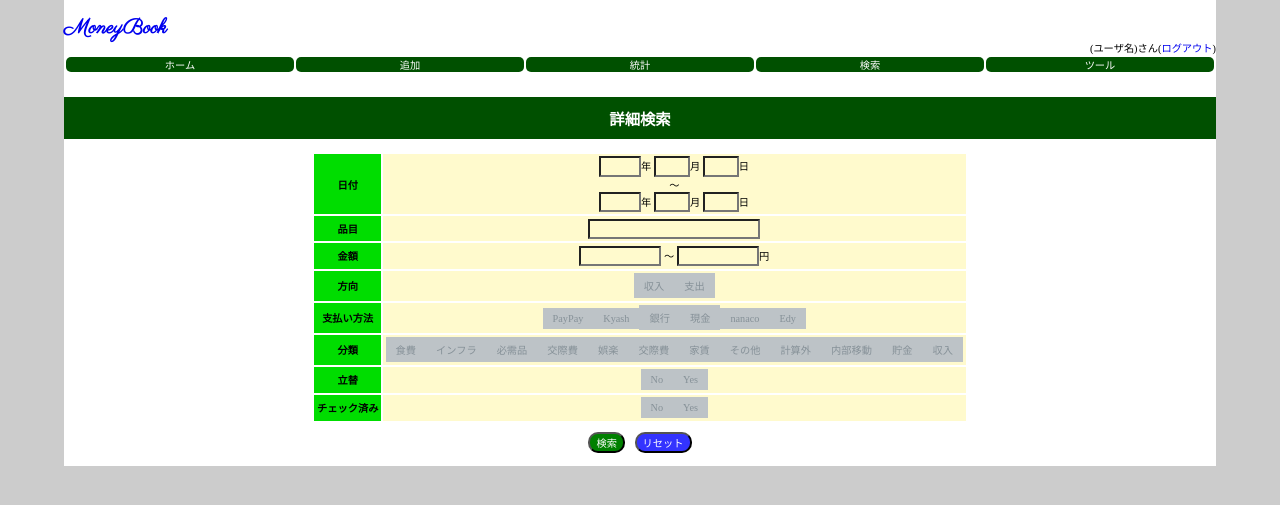
After one commit to tMorriss/MoneyBook, a Django app: page /search in a window 1280 px wide. The commit adds this page. Shown: the top 505 px of the page. Run offline with Django 3.2, Linux system fonts and the light colour scheme; data comes from the database, SQL or seed files in the repository; parts of the project's set-up code (start-up, migrations or seed data) failed here and were passed over.

Commit message:
とりあえず検索の画面を追加(ロジックも少しだけ書いた)

```diff
--- a/web/models.py
+++ b/web/models.py
@@ -31,6 +31,9 @@ class Method(models.Model):
 
     def list():
         return Method.objects.filter(show_order__gt=0).order_by('show_order')
+
+    def unUsedList():
+        return Method.objects.filter(show_order__lte=0).order_by('id')
 
 class Genre(models.Model):
     name = models.CharField(max_length=10)
--- /dev/null
+++ b/web/static/web/search.css
@@ -0,0 +1,5 @@
+.tbl-summary th, .tbl-summary td {
+    background: #ff0033;
+    font-size: 120%;
+    padding: 0 0.2vw;
+}
--- a/web/templates/web/_base.html
+++ b/web/templates/web/_base.html
@@ -23,7 +23,7 @@
                 <li><a href="{% url 'web:index' %}">ホーム</a></li>
                 <li><a href="{% url 'web:add' %}">追加</a></li>
                 <li><a href="{% url 'web:statistics' %}">統計</a></li>
-                <li><a href="#">検索</a></li>
+                <li><a href="{% url 'web:search' %}">検索</a></li>
                 <li><a href="#">ツール</a></li>
             </ul>
         </nav>
--- a/web/templates/web/add.html
+++ b/web/templates/web/add.html
@@ -110,8 +110,8 @@
                 <th>立替</th>
                 <td class="radio-green">
                     {% for k,v in temps.items %}
-                        <input type="radio" name="a_tmp" value="{{ k }}" id="a_temp-{{ k }}"{% if k == 0 %} checked{% endif %} onkeypress="key_press_add(event.keyCode)">
-                        <label for="a_tmp-{{ k }}">{{ v }}</label>
+                        <input type="radio" name="a_temp" value="{{ k }}" id="a_temp-{{ k }}"{% if k == 0 %} checked{% endif %} onkeypress="key_press_add(event.keyCode)">
+                        <label for="a_temp-{{ k }}">{{ v }}</label>
                     {% endfor %}
                 </td>
             </tr>
--- /dev/null
+++ b/web/templates/web/search.html
@@ -0,0 +1,99 @@
+{% extends "web/_base.html" %}
+{% load static %}
+
+{% block title %}{{ app_name }} Search{% endblock %}
+
+{% block style %}
+<link rel="stylesheet" type="text/css" href="{% static 'web/search.css' %}">
+{% endblock %}
+
+{% block content %}
+<section>
+    <h1>詳細検索</h1>
+    <form action="{% url 'web:search' %}" method="get">
+        <input type="hidden" name="is-query" value="1">
+        <table class="tbl-add tbl-common fcs-blue">
+            <tr><th>日付</th>
+                <td>
+                    <input type="text" name="start-year" style="width:6ex" class="righter" value="{{ start_year }}">年
+                    <input type="text" name="start-month" style="width:5ex" class="righter" value="{{ start_month }}">月
+                    <input type="text" name="start-day" style="width:5ex" class="righter" value="{{ start_day }}">日
+                    <br>～<br>
+                    <input type="text" name="end-year" style="width:6ex" class="righter" value="{{ end_year }}">年
+                    <input type="text" name="end-month" style="width:5ex" class="righter" value="{{ end_month }}">月
+                    <input type="text" name="end-day" style="width:5ex" class="righter" value="{{ end_day }}">日
+                </td>
+            </tr>
+            <tr><th>品目</th><td><input type="text" name="item" size="25" value="{{ item }}"></td></tr>
+            <tr>
+                <th>金額</th>
+                <td>
+                    <input type="text" name="lower-price" size="10" class="righter" value="{{ lower_price }}">
+                    ～
+                    <input type="text" name="upper-price" size="10" class="righter" value="{{ upper_price }}">円
+                </td>
+            </tr>
+            <tr>
+                <th>方向</th>
+                <td class="radio-green">
+                    {% for d in directions %}
+                        <input type="checkbox" name="direction" value="{{ d.pk }}" id="direction-{{ d.pk }}" onkeypress="key_press_add(event.keyCode)">
+                        <label for="direction-{{ d.pk }}">{{ d.name }}</label>
+                    {% endfor %}
+                </td>
+            </tr>
+            <tr>
+                <th>支払い方法</th>
+                <td class="radio-green">
+                    {% for m in methods %}
+                        <input type="checkbox" name="method" value="{{ m.pk }}" id="method-{{ m.pk }}" onkeypress="key_pressadd(event.keyCode)">
+                        <label for="method-{{ m.pk }}">{{ m.name }}</label>
+                    {% endfor %}
+                    {% for m in unused_methods %}
+                        <input type="checkbox" name="method" value="{{ m.pk }}" id="method-{{ m.pk }}" onkeypress="key_pressadd(event.keyCode)">
+                        <label for="method-{{ m.pk }}">{{ m.name }}</label>
+                    {% endfor %}
+                </td>
+            </tr>
+            <tr>
+                <th>分類</th>
+                <td class="radio-green">
+                    {% for g in first_genres %}
+                        <input type="checkbox" name="genre" value="{{ g.pk }}" id="genre-{{ g.pk }}" onkeypress="key_press_add(event.keyCode)">
+                        <label for="genre-{{ g.pk }}">{{ g.name }}</label>
+                    {% endfor %}
+                    {% for g in latter_genres %}
+                        <input type="checkbox" name="genre" value="{{ g.pk }}" id="genre-{{ g.pk }}" onkeypress="key_press_add(event.keyCode)">
+                        <label for="genre-{{ g.pk }}">{{ g.name }}</label>
+                    {% endfor %}
+                </td>
+            </tr>
+            <tr>
+                <th>立替</th>
+                <td class="radio-green">
+                    {% for k,v in temps.items %}
+                        <input type="checkbox" name="temp" value="{{ k }}" id="temp-{{ k }}" onkeypress="key_press_add(event.keyCode)">
+                        <label for="temp-{{ k }}">{{ v }}</label>
+                    {% endfor %}
+                </td>
+            </tr>
+            <tr>
+                <th>チェック済み</th>
+                <td class="radio-green">
+                    {% for k,v in checked.items %}
+                        <input type="checkbox" name="checked" value="{{ k }}" id="checked-{{ k }}" onkeypress="key_press_add(event.keyCode)">
+                        <label for="checked-{{ k }}">{{ v }}</label>
+                    {% endfor %}
+                </td>
+            </tr>
+        </table>
+
+        <table class="tbl-buttons">
+            <tr>
+            <td><input type="submit" class="btn-apply" value="検索"></td>
+            <td><input type="button" class="btn-cancel" value="リセット" onclick="reset_page()"></td>
+            </tr>
+        </table>
+    </form>
+</section>
+{% endblock %}
--- a/web/urls.py
+++ b/web/urls.py
@@ -5,5 +5,6 @@ app_name = 'web'
 urlpatterns = [
     path('', views.index, name='index'),
     path('add', views.add, name='add'),
-    path('statistics', views.statistics, name='statistics')
+    path('statistics', views.statistics, name='statistics'),
+    path('search', views.search, name='search'),
 ]
--- a/web/views.py
+++ b/web/views.py
@@ -122,6 +122,7 @@ def statistics(request):
         FoodCosts.append(LabelValue(monthList[iMonth], Data.getFoodCosts(monthlyData)))
 
     content = {
+        'app_name': settings.APP_NAME,
         'year': now.year,
         'month': now.month,
         'month_list': monthList,
@@ -132,3 +133,23 @@ def statistics(request):
         'food_costs': FoodCosts,
     }
     return render(request, 'web/statistics.html', content)
+
+def search(request):
+    queryContent = {}
+    queryList = ["start_year", "start_month", "start_day", "end_year", "end_month", "end_day", "item", "lower_price", "upper_price"]
+    for q in queryList:
+        if q in request.GET:
+            queryContent[q] = request.GET.get(q)
+
+    content = {
+        'app_name': settings.APP_NAME,
+        'directions': Direction.list(),
+        'methods': Method.list(),
+        'unused_methods': Method.unUsedList(),
+        'first_genres': Genre.first_list(),
+        'latter_genres': Genre.latter_list(),
+        'temps': {0: "No", 1: "Yes"},
+        'checked': {0: "No", 1: "Yes"},
+    }
+    content.update(queryContent)
+    return render(request, 'web/search.html', content)
```
